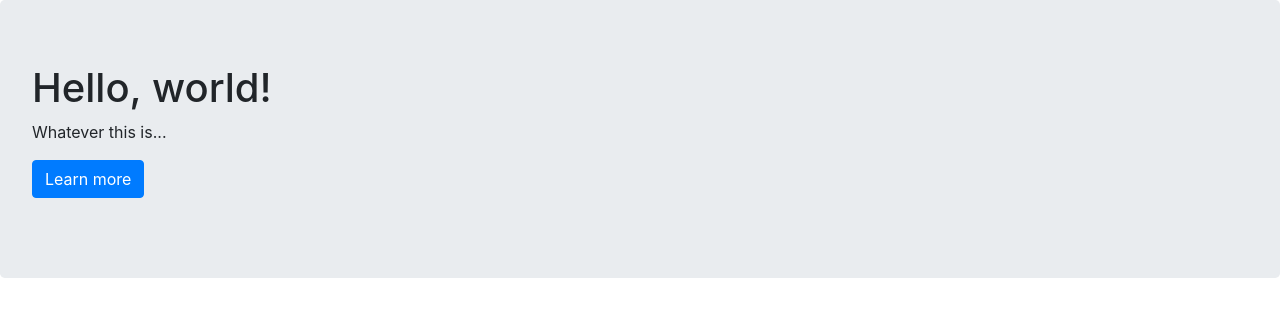
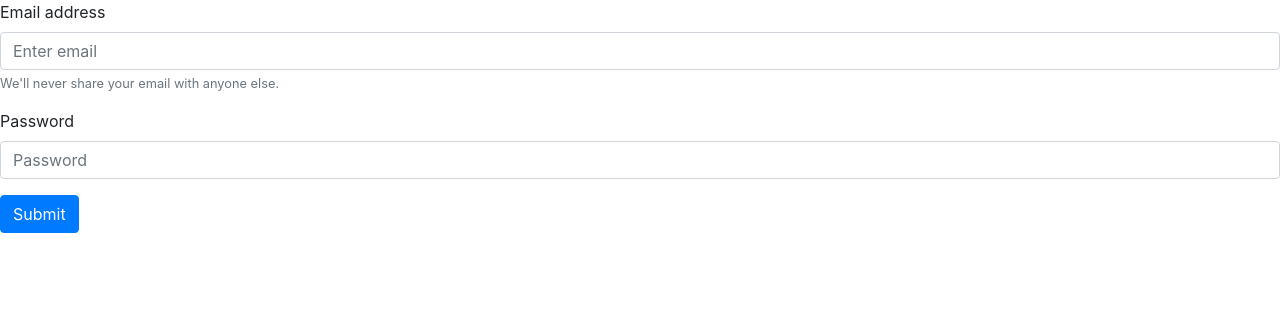
Before and after one commit to stann082/first-react-app, a React (Create React App) app: page / in a window 1280 px wide. Shown: the top 316 px of the page. Built offline with nearby package versions, Linux system fonts and the light colour scheme.

Commit message:
End of the Chapter 6

```diff
--- a/src/App.js
+++ b/src/App.js
@@ -1,11 +1,11 @@
 import React from "react";
 import "bootstrap/dist/css/bootstrap.min.css";
-import JumbotronComponent from "./JumbotronComponent";
+import UserForm from "./UserForm";
 
 function App() {
   return (
     <div>
-      <JumbotronComponent />
+      <UserForm />
     </div>
   );
 }
--- /dev/null
+++ b/src/UserForm.js
@@ -0,0 +1,79 @@
+import React, { useState } from "react";
+import { Form, Button, Alert } from "react-bootstrap";
+
+function UserForm() {
+  const [email, setEmail] = useState("");
+  const [emailError, setEmailError] = useState("");
+  const [password, setPassword] = useState("");
+  const [passwordError, setPasswordError] = useState("");
+
+  const handleSubmit = (event) => {
+    event.preventDefault();
+    var emailValid = false;
+    if (email.length == 0) {
+      setEmailError("Email is required");
+    } else if (email.length < 6) {
+      setEmailError("Email should be a minimum of 6 chars");
+    } else if (email.indexOf(" ") >= 0) {
+      setEmailError("Email cannot contain spaces");
+    } else {
+      setEmailError("");
+      emailValid = true;
+    }
+
+    var passwordValid = false;
+    if (password.length == 0) {
+      setPasswordError("Password is required");
+    } else if (password.length < 6) {
+      setPasswordError("Password should be a minimum of 6 chars");
+    } else if (password.indexOf(" ") >= 0) {
+      setPasswordError("Password cannot contain spaces");
+    } else {
+      setPasswordError("");
+      passwordValid = true;
+    }
+
+    if (emailValid && passwordValid) {
+      alert("Email: " + email + "\nPassword: " + password);
+      setEmail("");
+      setPassword("");
+    }
+  };
+
+  return (
+    <div>
+      <Form onSubmit={handleSubmit}>
+        <Form.Group controlId="formBasicEmail">
+          <Form.Label>Email address</Form.Label>
+          <Form.Control
+            type="email"
+            placeholder="Enter email"
+            onChange={(event) => setEmail(event.target.value)}
+            value={email}
+          />
+          <Form.Text className="text-muted">
+            We'll never share your email with anyone else.
+          </Form.Text>
+        </Form.Group>
+        {emailError.length > 0 && <Alert variant="danger">{emailError}</Alert>}
+
+        <Form.Group controlId="formBasicPassword">
+          <Form.Label>Password</Form.Label>
+          <Form.Control
+            type="password"
+            placeholder="Password"
+            onChange={(event) => setPassword(event.target.value)}
+            value={password}
+          />
+        </Form.Group>
+        {passwordError.length > 0 && <Alert variant="danger">{passwordError}</Alert>}
+
+        <Button variant="primary" type="submit">
+          Submit
+        </Button>
+      </Form>
+    </div>
+  );
+}
+
+export default UserForm;
```
